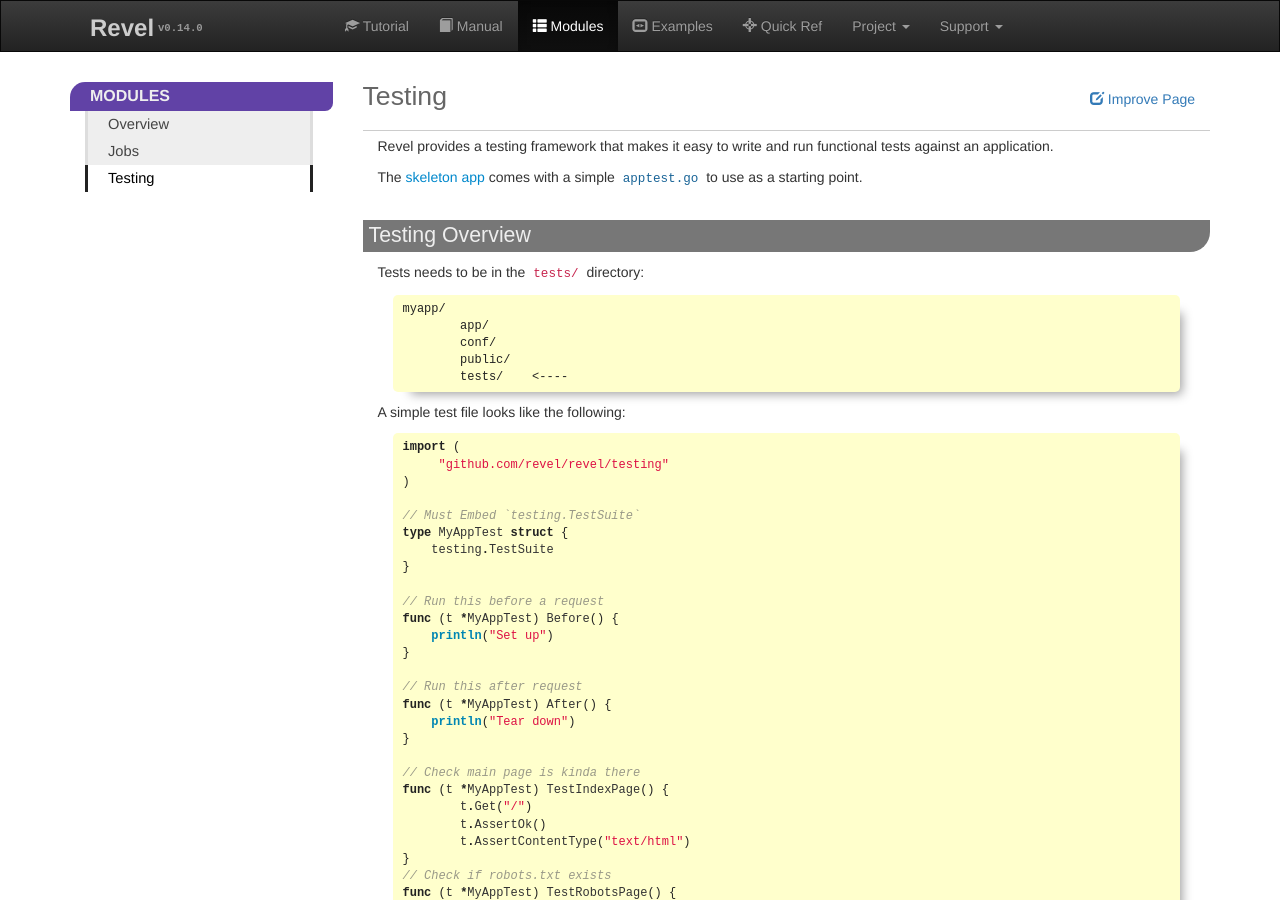
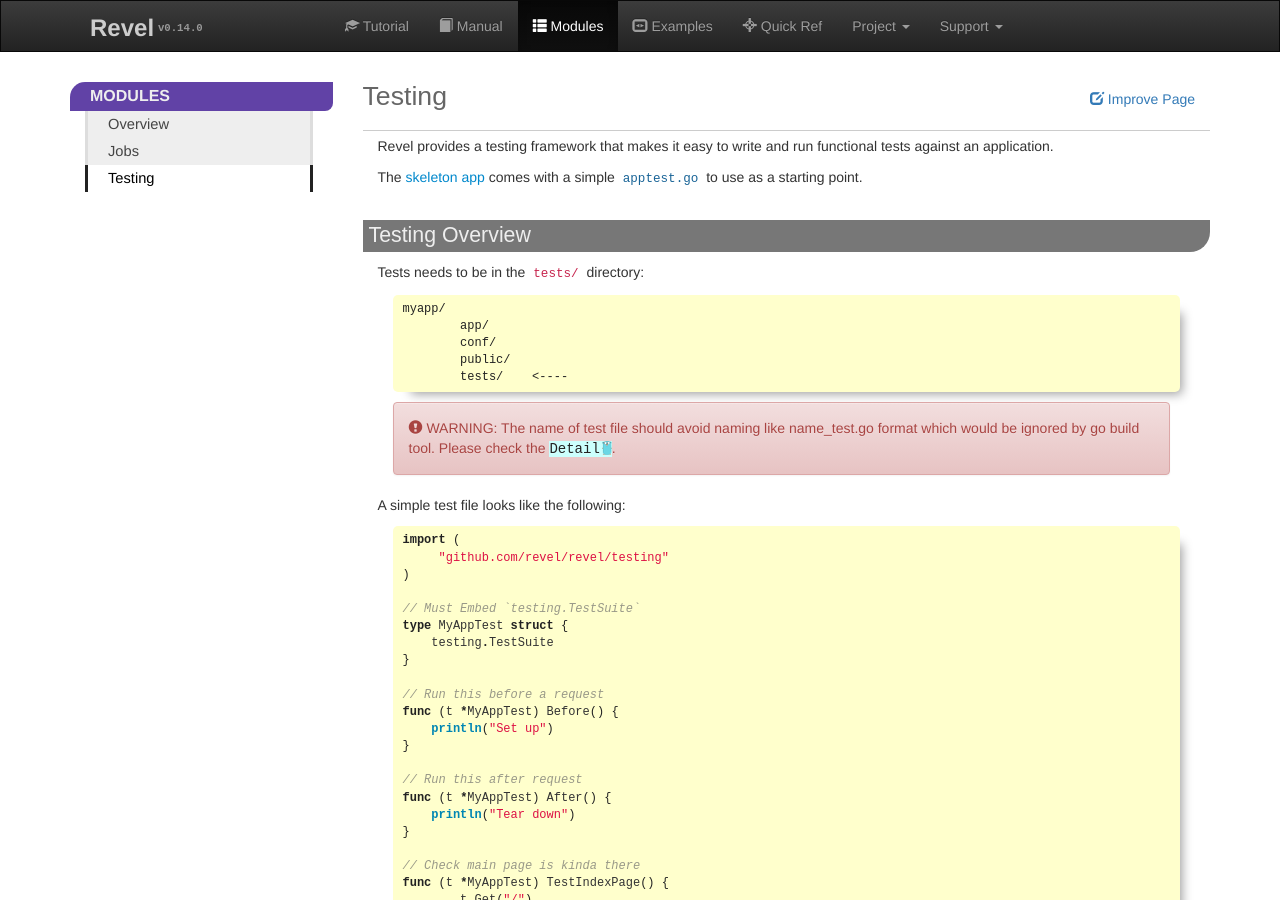
Before and after one commit to revel/revel.github.io, a Jekyll site: the page built from modules/testing.md, in a window 1280 px wide and 900 px high. Built offline with Jekyll 4.4.1, drawn with Linux system fonts in a browser that asks for light colours; nearby versions of some CDN libraries.

Commit message:
Warn users about test go files (#118)
* Warn users about test go files

* update the url with go official link

```diff
--- a/modules/testing.md
+++ b/modules/testing.md
@@ -16,6 +16,8 @@ Tests needs to be in the `tests/` directory:
 		conf/
 		public/
 		tests/    <----
+
+<div class="alert alert-danger"><span class="glyphicon glyphicon-exclamation-sign" aria-hidden="true"></span> WARNING: The name of test file should avoid naming like name_test.go format which would be ignored by go build tool. Please check the <a href="https://golang.org/cmd/go/#hdr-Compile_packages_and_dependencies">Detail</a>.</div>
 
 A simple test file looks like the following:
 
```
